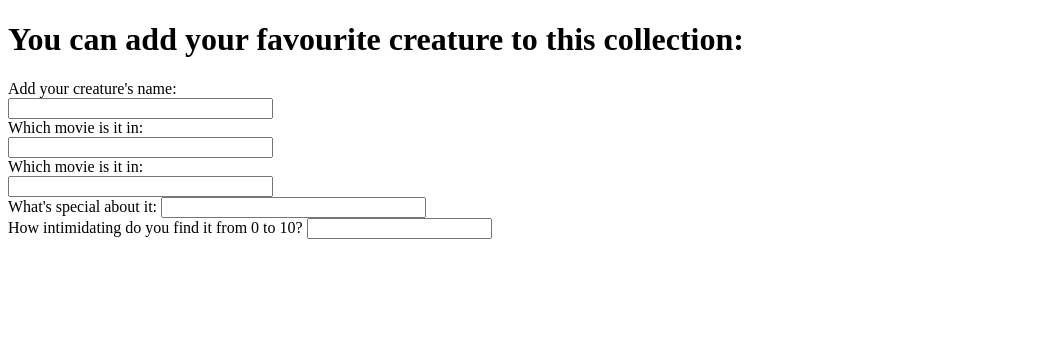
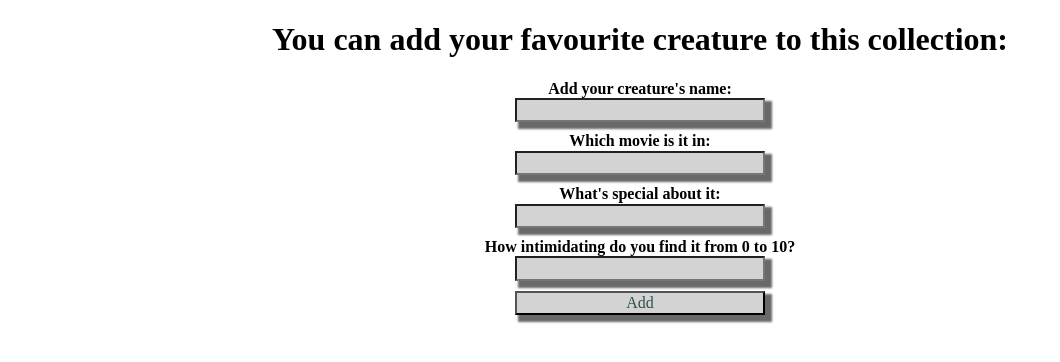
Before and after one commit to artpajor/collection, a PHP site: page /form.php in a window 1280 px wide. Shown: the top 362 px of the page, without its empty margins (0-1060 px from the left). Run offline with PHP 8.4, Linux system fonts and the light colour scheme; some libraries are stand-ins or nearby versions.

Commit message:
added form and linked it to the website

```diff
--- a/creatures.css
+++ b/creatures.css
@@ -12,13 +12,11 @@ header {
     border-radius: 10px;
 }
 
-form {
+.form,
+a {
     padding-top: 20px;
     text-align: center;
     font-size: 20px;
-}
-
-label {
     background-color: #aaaaaa;
     padding: 20px;
     border-radius: 10px;
--- /dev/null
+++ b/form.css
@@ -0,0 +1,19 @@
+* {
+    box-sizing: border-box;
+}
+
+label {
+    font-weight: bold;
+    font-size: 16px;
+}
+
+input {
+    background-color: #D3D3D3;
+    color: #2F4F4F;
+    width: 250px;
+    margin-bottom: 10px;
+    box-shadow: 5px 5px 2px 2px #696969;
+}
+ body {
+     text-align: center;
+ }
--- a/form.php
+++ b/form.php
@@ -1,27 +1,35 @@
 <!DOCTYPE html>
 <html lang="en">
 <head>
+    <?php require 'creatures.php'; ?>
     <meta charset="UTF-8">
+    <link rel="stylesheet" type="text/css" href="normalize.css" />
+    <link rel="stylesheet" type="text/css" href="form.css" />
     <title>Add a creature</title>
 </head>
 <body>
 <h1>You can add your favourite creature to this collection:</h1>
-<form method="post" action="index.php" id="add_form" enctype="multipart/form-data">
-    <label for="name">Add your creature's name:</label><br>
-    <input id="name" name="name" type="text" value="" size="30" /><br>
-    <label for="movie">Which movie is it in:</label><br>
-    <input id="movie" name="movie" type="text" value="" size="30" /><br>
-    <label for="year">Which movie is it in:</label><br>
-    <input id="year" name="year" type="text" value="" size="30" /><br>
-    <label for="ability">What's special about it:</label>
-    <input id="ability" name="ability" type="text" value="" size="30" /><br>
-    <label for="creepiness">How intimidating do you find it from 0 to 10?</label>
-    <input id="creepiness" name="creepiness" type="number" size="30" />
-
-
-
+<form method="post" action="" id="add_form" enctype="multipart/form-data">
+    <div>
+        <label for="name">Add your creature's name:</label><br>
+        <input id="name" name="name" type="text" value="" size="30" /><br>
+    </div>
+    <div>
+        <label for="movie">Which movie is it in:</label><br>
+        <input id="movie" name="movie" type="text" value="" size="30" /><br>
+    </div>
+    <div>
+        <label for="ability">What's special about it:</label><br>
+        <input id="ability" name="ability" type="text" value="" size="30" /><br>
+    </div>
+    <div>
+        <label for="creepiness">How intimidating do you find it from 0 to 10?</label><br>
+        <input id="creepiness" name="creepiness" type="number" size="30" /><br>
+    </div>
+    <div>
+        <input type="submit" value="Add" />
+    </div>
 
 </form>
-
 </body>
 </html>
--- a/index.php
+++ b/index.php
@@ -10,9 +10,9 @@
 <body>
     <header>
         <h1>Studio Ghibli Creatures Collection</h1>
-        <form action="" method="post">
-            <label for="addCreature">Add a creature</label>
-        </form>
+        <div class="form">
+            <a href="form.php">Add a creature</a>
+        </div>
     </header>
 <section class="monsters">
     <?php fetchItems($db); ?>
```
